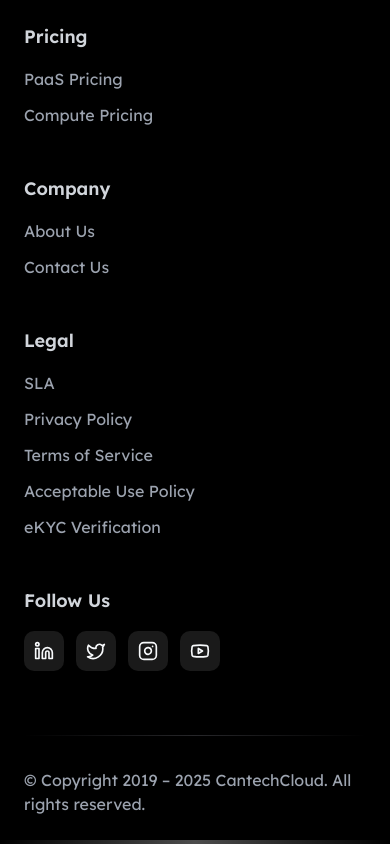
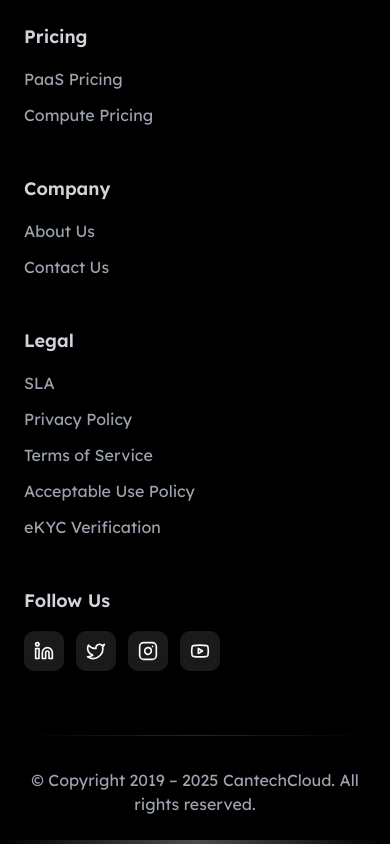
Before and after one commit to arpitacantech/cnpcloud, a Next.js app: page / in a window 390 px wide. Shown: the part 8184-9028 px from the top of the page. Built offline with nearby package versions, Linux system fonts and the light colour scheme.

Commit message:
animation related class add

```diff
--- a/src/app/components/Footer.tsx
+++ b/src/app/components/Footer.tsx
@@ -1,141 +1,228 @@
-import {Linkedin, Twitter, Instagram, Youtube, ArrowUpRight } from 'lucide-react';
+"use client";
+
+import {
+  Linkedin,
+  Twitter,
+  Instagram,
+  Youtube,
+  ArrowUpRight,
+} from "lucide-react";
+import { motion } from "framer-motion";
+
+/* =====================
+   Animation Variants
+===================== */
+
+const container = {
+  hidden: {},
+  show: {
+    transition: {
+      staggerChildren: 0.12,
+    },
+  },
+};
+
+const fadeUp = {
+  hidden: { opacity: 0, y: 20 },
+  show: {
+    opacity: 1,
+    y: 0,
+    transition: { duration: 0.5, ease: "easeOut" },
+  },
+};
 
 const Footer = () => {
   const productLinks = [
-    { title: 'PaaS Solutions', href: '/paas' },
-    { title: 'Compute Solutions', href: '/compute' },
-    { title: 'Storage', href: '/paas/storage' },
-    { title: 'Database', href: '/paas/database' },
-    { title: 'Kubernetes', href: '/compute/kubernetes' },
+    { title: "PaaS Solutions", href: "/paas" },
+    { title: "Compute Solutions", href: "/compute" },
+    { title: "Storage", href: "/paas/storage" },
+    { title: "Database", href: "/paas/database" },
+    { title: "Kubernetes", href: "/compute/kubernetes" },
   ];
 
   const pricingLinks = [
-    { title: 'PaaS Pricing', href: '/paas/pricing' },
-    { title: 'Compute Pricing', href: '/compute/pricing' },
+    { title: "PaaS Pricing", href: "/paas/pricing" },
+    { title: "Compute Pricing", href: "/compute/pricing" },
   ];
 
   const companyLinks = [
-    { title: 'About Us', href: '/about' },
-    { title: 'Contact Us', href: '/contact-us' },
+    { title: "About Us", href: "/about" },
+    { title: "Contact Us", href: "/contact-us" },
   ];
 
   const legalLinks = [
-    { title: 'SLA', href: '/sal' },
-    { title: 'Privacy Policy', href: '/privacy-policy' },
-    { title: 'Terms of Service', href: '/terms-of-service' },
-    { title: 'Acceptable Use Policy', href: '/acceptable-policy' },
-    { title: 'eKYC Verification', href: '/ekyc-verification' },
+    { title: "SLA", href: "/sal" },
+    { title: "Privacy Policy", href: "/privacy-policy" },
+    { title: "Terms of Service", href: "/terms-of-service" },
+    { title: "Acceptable Use Policy", href: "/acceptable-policy" },
+    { title: "eKYC Verification", href: "/ekyc-verification" },
   ];
 
   const socialLinks = [
-    { icon: Linkedin, href: 'https://www.linkedin.com/company/cantechnetworks/', label: 'LinkedIn' },
-    { icon: Twitter, href: 'https://x.com/CantechHosting', label: 'Twitter' },
-    // { icon: Facebook, href: '#', label: 'Facebook' },
-    { icon: Instagram, href: 'https://www.instagram.com/cantechhosting/', label: 'Instagram' },
-    { icon: Youtube, href: 'https://www.youtube.com/user/CantechIndia', label: 'YouTube' },
+    {
+      icon: Linkedin,
+      href: "https://www.linkedin.com/company/cantechnetworks/",
+      label: "LinkedIn",
+    },
+    {
+      icon: Twitter,
+      href: "https://x.com/CantechHosting",
+      label: "Twitter",
+    },
+    {
+      icon: Instagram,
+      href: "https://www.instagram.com/cantechhosting/",
+      label: "Instagram",
+    },
+    {
+      icon: Youtube,
+      href: "https://www.youtube.com/user/CantechIndia",
+      label: "YouTube",
+    },
   ];
+
+  const startYear = 2019;
+  const currentYear = new Date().getFullYear();
 
   return (
     <footer className="bg-footer-bg gradient-border">
-      <div className="container max-w-6xl mx-auto px-6 pt-16">
-        <div className="flex items-center gap-3 mb-8">
+      <motion.div
+        className="container max-w-6xl mx-auto px-6 pt-16"
+        variants={container}
+        initial="hidden"
+        whileInView="show"
+        viewport={{ once: true, amount: 0.2 }}
+      >
+        {/* Logo */}
+        <motion.div variants={fadeUp} className="flex items-center gap-3 mb-8">
           <img
             src="/cloud.svg"
             alt="Cantech Cloud"
             className="h-4 w-auto sm:h-5"
           />
+        </motion.div>
 
+        {/* Footer Columns */}
+        <motion.div
+          variants={container}
+          className="grid grid-cols-1 md:grid-cols-2 lg:grid-cols-5 gap-12 mb-16"
+        >
+          {/* Products */}
+          <motion.div variants={fadeUp}>
+            <div className="text-lg font-semibold mb-4 text-gray-300">
+              Products
             </div>
-        <div className="grid grid-cols-1 md:grid-cols-2 lg:grid-cols-5 gap-12 mb-16">
-
-          <div className="animate-fade-in" style={{ animationDelay: '0.1s' }}>
-            <div className="text-lg font-semibold mb-4 text-gray-300">Products</div>
             <ul className="space-y-3 text-gray-400">
               {productLinks.map((link) => (
                 <li key={link.title}>
-                  <a href={link.href} className="footer-link text-[16px] flex items-center gap-1 group hover:text-white transition-colors">
+                  <a
+                    href={link.href}
+                    className="text-[16px] flex items-center gap-1 group hover:text-white transition-colors"
+                  >
                     {link.title}
                     <ArrowUpRight className="w-3 h-3 opacity-0 -translate-y-1 translate-x-1 group-hover:opacity-100 group-hover:translate-y-0 group-hover:translate-x-0 transition-all" />
                   </a>
                 </li>
               ))}
             </ul>
+          </motion.div>
+
+          {/* Pricing */}
+          <motion.div variants={fadeUp}>
+            <div className="text-lg font-semibold mb-4 text-gray-300">
+              Pricing
             </div>
-
-          <div className="animate-fade-in" style={{ animationDelay: '0.2s' }}>
-            <div className="text-lg font-semibold mb-4 text-gray-300">Pricing</div>
             <ul className="space-y-3 text-gray-400">
               {pricingLinks.map((link) => (
                 <li key={link.title}>
-                  <a href={link.href} className="footer-link text-[16px] flex items-center gap-1 group hover:text-white transition-colors">
+                  <a
+                    href={link.href}
+                    className="text-[16px] flex items-center gap-1 group hover:text-white transition-colors"
+                  >
                     {link.title}
                     <ArrowUpRight className="w-3 h-3 opacity-0 -translate-y-1 translate-x-1 group-hover:opacity-100 group-hover:translate-y-0 group-hover:translate-x-0 transition-all" />
                   </a>
                 </li>
               ))}
             </ul>
+          </motion.div>
+
+          {/* Company */}
+          <motion.div variants={fadeUp}>
+            <div className="text-lg font-semibold mb-4 text-gray-300">
+              Company
             </div>
-
-          <div className="animate-fade-in" style={{ animationDelay: '0.3s' }}>
-            <div className="text-lg font-semibold mb-4 text-gray-300" >Company</div>
             <ul className="space-y-3 text-gray-400">
               {companyLinks.map((link) => (
                 <li key={link.title}>
-                  <a href={link.href} className="footer-link text-[16px] flex items-center gap-1 group hover:text-white transition-colors">
+                  <a
+                    href={link.href}
+                    className="text-[16px] flex items-center gap-1 group hover:text-white transition-colors"
+                  >
                     {link.title}
                     <ArrowUpRight className="w-3 h-3 opacity-0 -translate-y-1 translate-x-1 group-hover:opacity-100 group-hover:translate-y-0 group-hover:translate-x-0 transition-all" />
                   </a>
                 </li>
               ))}
             </ul>
+          </motion.div>
+
+          {/* Legal */}
+          <motion.div variants={fadeUp} className="w-52">
+            <div className="text-lg font-semibold mb-4 text-gray-300">
+              Legal
             </div>
-
-          <div className="animate-fade-in w-52" style={{ animationDelay: '0.4s' }}>
-            <div className="text-lg font-semibold mb-4 text-gray-300">Legal</div>
             <ul className="space-y-3 text-gray-400">
               {legalLinks.map((link) => (
                 <li key={link.title}>
-                  <a href={link.href} className="footer-link text-[16px] flex items-center gap-1 group hover:text-white transition-colors">
+                  <a
+                    href={link.href}
+                    className="text-[16px] flex items-center gap-1 group hover:text-white transition-colors"
+                  >
                     {link.title}
                     <ArrowUpRight className="w-3 h-3 opacity-0 -translate-y-1 translate-x-1 group-hover:opacity-100 group-hover:translate-y-0 group-hover:translate-x-0 transition-all" />
                   </a>
                 </li>
               ))}
             </ul>
+          </motion.div>
+
+          {/* Social */}
+          <motion.div variants={fadeUp}>
+            <div className="text-lg font-semibold mb-4 text-gray-300">
+              Follow Us
             </div>
-
-          <div className="animate-fade-in" style={{ animationDelay: '0.4s' }}>
-            <div className="text-lg font-semibold mb-4 text-gray-300">Follow Us</div>
-            <div className='flex items-center gap-3'>
+            <div className="flex items-center gap-3">
               {socialLinks.map((social) => (
-            <a
+                <motion.a
                   key={social.label}
                   href={social.href}
                   aria-label={social.label}
-              className="social-icon w-10 h-10 inline-flex items-center justify-center rounded-[10px] bg-white/10 transform-gpu transition-all duration-300 hover:bg-white/20 hover:shadow-[0_0_10px_rgba(255,255,255,0.14)]"
+                  whileHover={{ scale: 1.08 }}
+                  className="w-10 h-10 inline-flex items-center justify-center rounded-[10px] bg-white/10 transition-all hover:bg-white/20 hover:shadow-[0_0_10px_rgba(255,255,255,0.14)]"
                 >
                   <social.icon className="w-5 h-5" />
-          </a>
-
+                </motion.a>
               ))}
             </div>
+          </motion.div>
+        </motion.div>
 
-          </div>
-        </div>
-
+        {/* Divider */}
         <div className="h-px bg-gradient-to-r from-transparent via-border to-transparent mb-8" />
 
-        <div className="flex flex-col md:flex-row items-center justify-center gap-6">
-          <p className="text-base text-gray-400 mb-6">
-            © Copyright
-            {" "}
-            {new Date().getFullYear() > 2019 && `2019 – ${new Date().getFullYear()}`}{" "}
-             CantechCloud. All rights reserved.
-          </p>
-        </div>
-      </div>
+        {/* Copyright */}
+        <motion.p
+          variants={fadeUp}
+          className="text-base text-gray-400 text-center mb-6"
+        >
+          © Copyright {startYear}
+          {currentYear > startYear && ` – ${currentYear}`} CantechCloud. All
+          rights reserved.
+        </motion.p>
+      </motion.div>
 
-      <div className="h-1 bg-gradient-to-r from-transparent via-primary/30 to-transparent animate-glow-pulse" />
+      <div className="h-1 bg-gradient-to-r from-transparent via-primary/30 to-transparent" />
     </footer>
   );
 };
```
Lines whose indentation alone changed are shown as unchanged.
